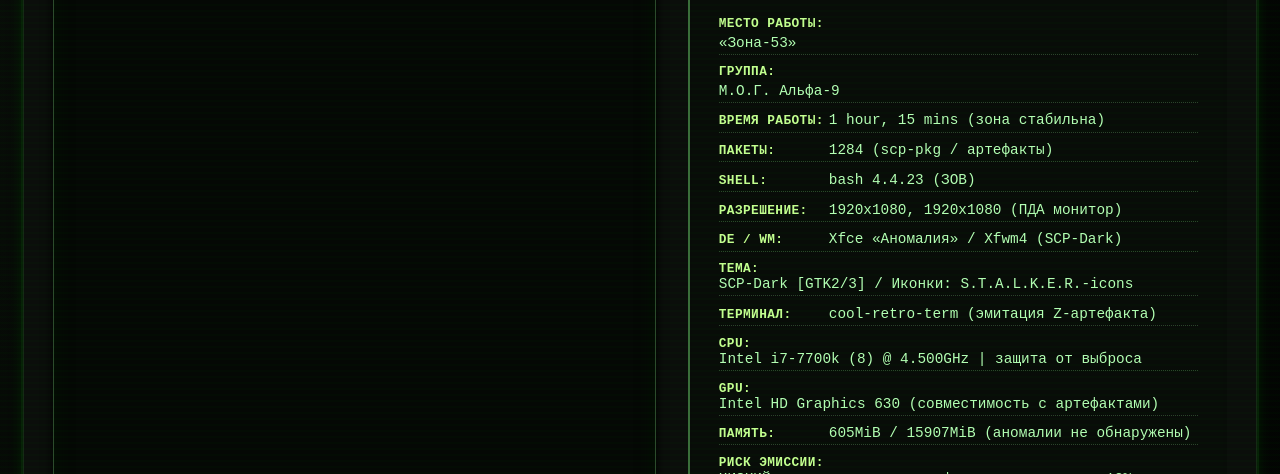
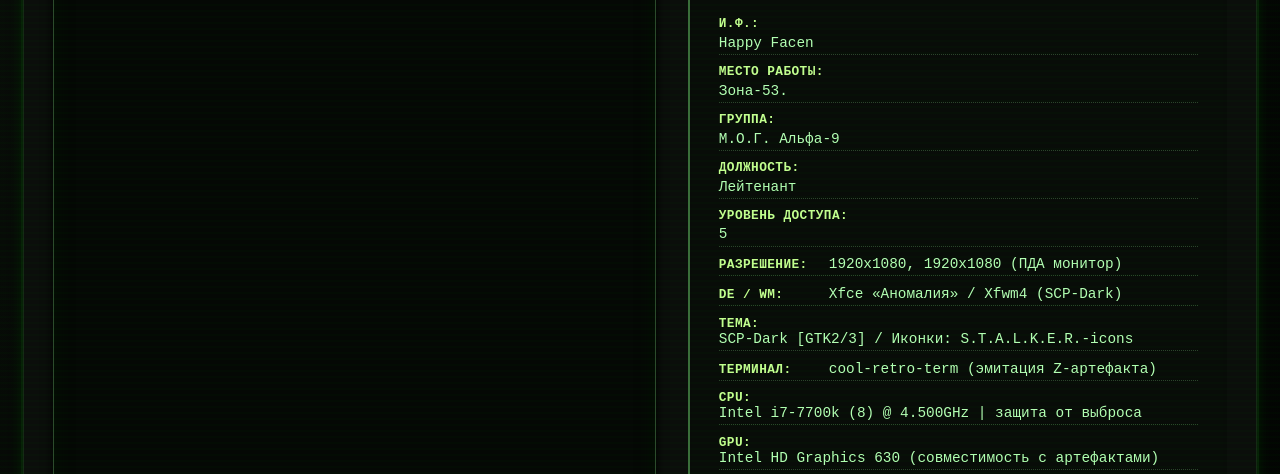
Before and after one commit to happyface2010/Dark_Hope, a plain HTML site: page Сталкер.html in a window 1280 px wide. Shown: the part 314-788 px from the top of the page. Drawn offline with Linux system fonts and the light colour scheme.

Commit message:
Update Сталкер.html

```diff
--- a/Сталкер.html
+++ b/Сталкер.html
@@ -350,28 +350,37 @@
             <div class="separator">━━━━━━━━━━━━━━━━━━━━━━━━━━━━━━━━━━</div>
 
             <div class="neofetch-block">
-                <!-- МЕСТО РАБОТЫ: -->
+                <!-- И.Ф.: Happy Facen -->
+                <div class="neofetch-line multiline">
+                    <span class="neofetch-key">И.Ф.:</span>
+                    <span class="neofetch-value">Happy Facen</span>
+                </div>
+
+                <!-- МЕСТО РАБОТЫ: Зона-53. -->
                 <div class="neofetch-line multiline">
                     <span class="neofetch-key">МЕСТО РАБОТЫ:</span>
-                    <span class="neofetch-value">«Зона-53»</span>
+                    <span class="neofetch-value">Зона-53.</span>
                 </div>
-                <!-- Группа: (заменяет Ядро) -->
+
+                <!-- Группа: М.О.Г. Альфа-9 -->
                 <div class="neofetch-line multiline">
                     <span class="neofetch-key">Группа:</span>
                     <span class="neofetch-value">М.О.Г. Альфа-9</span>
                 </div>
-                <div class="neofetch-line">
-                    <span class="neofetch-key">Время работы:</span>
-                    <span class="neofetch-value">1 hour, 15 mins (зона стабильна)</span>
+
+                <!-- Должность: Лейтенант -->
+                <div class="neofetch-line multiline">
+                    <span class="neofetch-key">Должность:</span>
+                    <span class="neofetch-value">Лейтенант</span>
                 </div>
-                <div class="neofetch-line">
-                    <span class="neofetch-key">Пакеты:</span>
-                    <span class="neofetch-value">1284 (scp-pkg / артефакты)</span>
+
+                <!-- Уровень доступа: 5 -->
+                <div class="neofetch-line multiline">
+                    <span class="neofetch-key">Уровень доступа:</span>
+                    <span class="neofetch-value">5</span>
                 </div>
-                <div class="neofetch-line">
-                    <span class="neofetch-key">Shell:</span>
-                    <span class="neofetch-value">bash 4.4.23 (ЗОВ)</span>
-                </div>
+
+                <!-- Остальные строки без изменений -->
                 <div class="neofetch-line">
                     <span class="neofetch-key">Разрешение:</span>
                     <span class="neofetch-value">1920x1080, 1920x1080 (ПДА монитор)</span>
```
